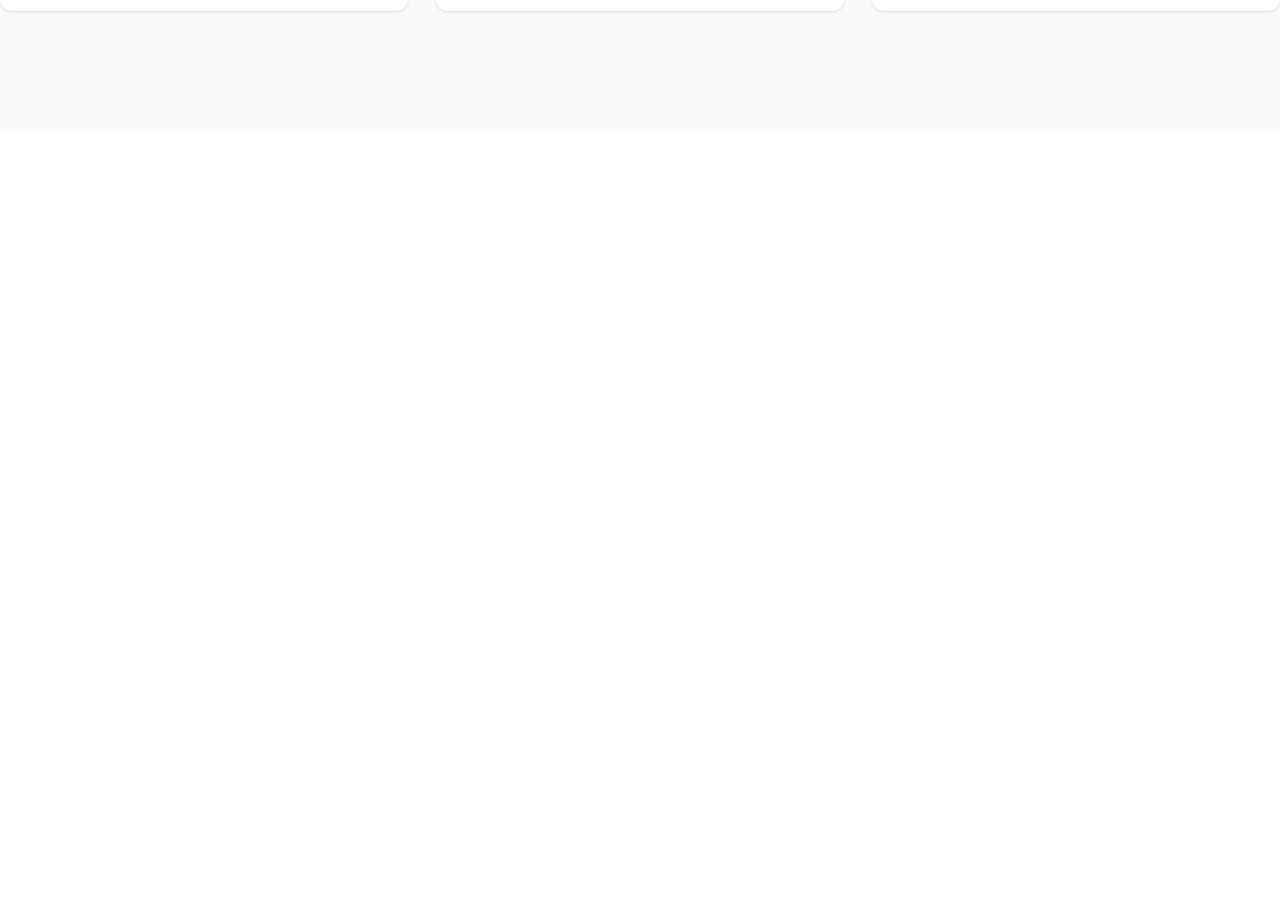
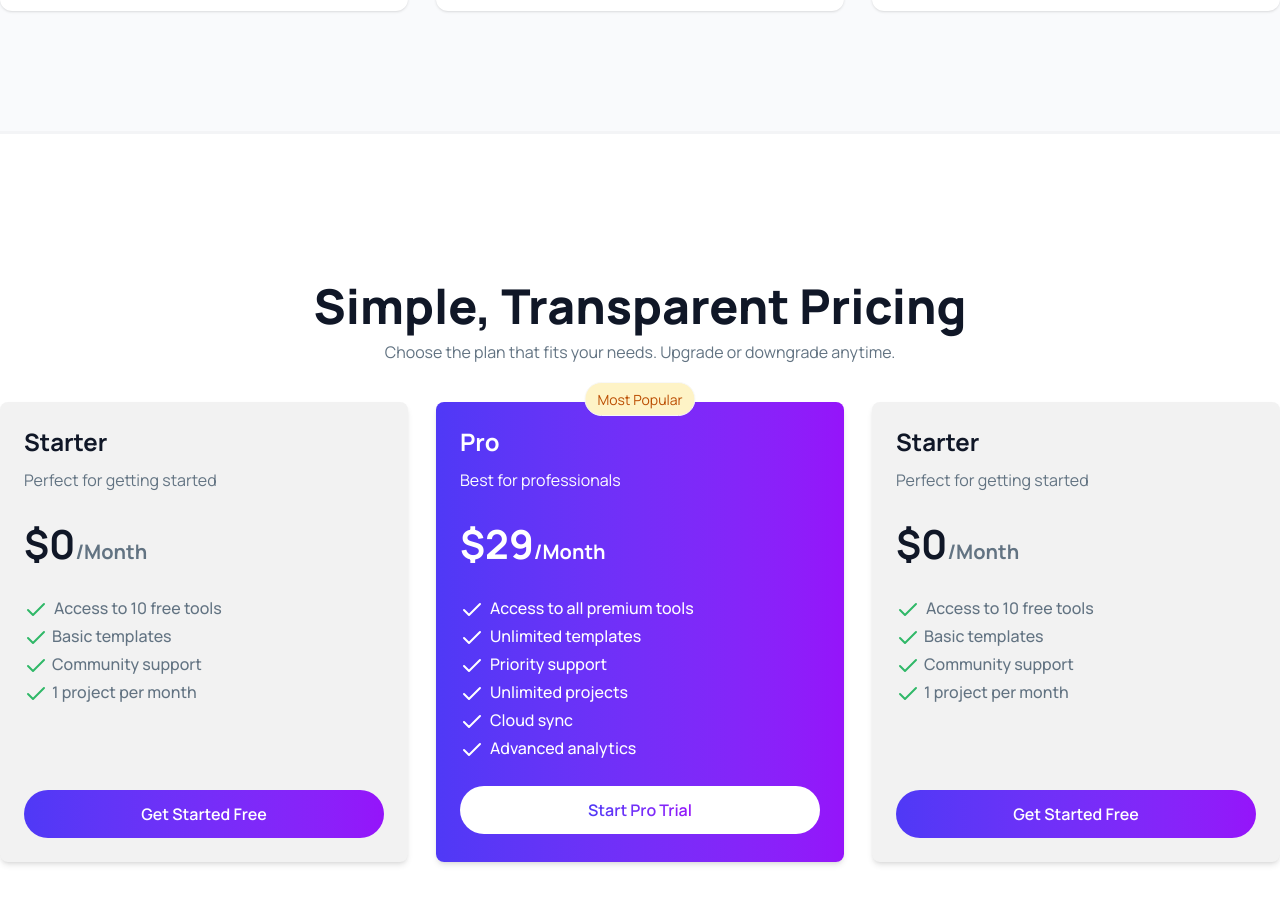
Before and after one commit to HasanMohammodZakaria/assignment-06-ml-06-digi-tools-buying, a React (Vite) app: page / in a window 1280 px wide. Shown: the part 1817-2720 px from the top of the page. Before the commit the page ends 1948 px from the top, so only its background shows below. Built offline with nearby package versions, Linux system fonts and the light colour scheme.

Commit message:
adding pricing components

```diff
--- a/src/App.jsx
+++ b/src/App.jsx
@@ -2,6 +2,7 @@ import Banner from "./components/Banner"
 import Counter from "./components/Counter"
 import Getstarted from "./components/Getstarted"
 import Navbar from "./components/Navbar"
+import Pricingcard from "./components/Pricingcard"
 
 function App() {
 
@@ -12,6 +13,7 @@ function App() {
       <Banner/>
       <Counter/>
       <Getstarted/>
+      <Pricingcard/>
     </>
   )
 }
--- a/src/components/Banner.jsx
+++ b/src/components/Banner.jsx
@@ -13,9 +13,8 @@ const Banner = () => {
             New: AI-Powered Tools Available
           </span>
         </div>
-        <h2 className="text-3xl md:text-5xl lg:text-[72px] font-extrabold text-[#101727] leading-snug mt-4">
-          Supercharge Your
-          <br /> Digital Workflow
+        <h2 className="text-3xl md:text-5xl lg:text-[60px] font-extrabold text-[#101727] leading-snug mt-4">
+          Supercharge Your<br/>Digital Workflow
         </h2>
         <p className="md:text-[16px] lg:text-[18px] leading-7 text-[#627382] mt-4">
           Access premium AI tools, design assets, templates, and productivity{" "}
--- a/src/components/Getstarted.jsx
+++ b/src/components/Getstarted.jsx
@@ -5,7 +5,7 @@ import rocket from '../assets/rocket.png';
 
 const Getstarted = () => {
     return (
-        <div className='bg-[#F9FAFC] mt-20 py-30'>
+        <div className='bg-[#F9FAFC] mt-20 py-30 border-b-3 border-gray-100'>
             <h3 className='text-[48px] text-[#101727] font-extrabold text-center mt-4'>Get Started in 3 Steps</h3>
             <p className='text-[#627382] leading-5 text-center'>Start using premium digital tools in minutes, not hours.</p>
 
--- /dev/null
+++ b/src/components/Pricingcard.jsx
@@ -0,0 +1,147 @@
+import React from "react";
+import { Check } from "lucide-react";
+
+const Pricingcard = () => {
+  return (
+    <div className="py-30 max-w-7xl mx-auto">
+      <h3 className="text-[48px] text-[#101727] font-extrabold text-center mt-4">
+        Simple, Transparent Pricing
+      </h3>
+      <p className="text-[#627382] leading-5 text-center mb-6">
+        Choose the plan that fits your needs. Upgrade or downgrade anytime.
+      </p>
+      <div className="grid md:grid-cols-2 lg:grid-cols-3 gap-7 mt-10">
+        <div className=" bg-[#F2F2F2] shadow-md p-6 rounded-lg">
+          <h4 className="text-2xl text-[#101727] font-bold mb-3">Starter</h4>
+          <p className="text-[#627382] leading-5 mb-6">
+            Perfect for getting started
+          </p>
+          <h2 className="text-[40px] font-bold text-[#101727] mb-6">
+            $0<span className="text-[20px] text-[#627382]">/Month</span>
+          </h2>
+          <div className="mb-21">
+            <div className="flex gap-1.5 mb-1">
+              <Check className="text-[#30B868]" />
+              <p className="text-[#627382] leading-5 font-medium">
+                Access to 10 free tools
+              </p>
+            </div>
+            <div className="flex gap-1 mb-1">
+              <Check className="text-[#30B868]" />
+              <p className="text-[#627382] leading-5 font-medium">
+                Basic templates
+              </p>
+            </div>
+            <div className="flex gap-1 mb-1">
+              <Check className="text-[#30B868]" />
+              <p className="text-[#627382] leading-5 font-medium">
+                Community support
+              </p>
+            </div>
+            <div className="flex gap-1 mb-1">
+              <Check className="text-[#30B868]" />
+              <p className="text-[#627382] leading-5 font-medium">
+                1 project per month
+              </p>
+            </div>
+          </div>
+          <button className="bg-linear-to-r from-[#4F39F6] to-[#9514FA] text-[16px] font-semibold text-white px-5 py-3 rounded-4xl w-full mt-">
+            Get Started Free
+          </button>
+        </div>
+        <div className="relative bg-linear-to-r from-[#4F39F6] to-[#9514FA] t shadow-md p-6 rounded-lg">
+          <h4 className="text-2xl text-white font-bold mb-3">Pro</h4>
+          <p className="text-white leading-5 mb-6">
+            Best for professionals
+          </p>
+          <h2 className="text-[40px] font-bold text-white mb-6">
+            $29<span className="text-[20px] text-white">/Month</span>
+          </h2>
+          <div className="mb-6">
+            <div className="flex gap-1.5 mb-1">
+              <Check className="text-white" />
+              <p className="text-white leading-5 font-medium">
+                Access to all premium tools
+              </p>
+            </div>
+            <div className="flex gap-1.5 mb-1">
+              <Check className="text-white" />
+              <p className="text-white leading-5 font-medium">
+                Unlimited templates
+              </p>
+            </div>
+            <div className="flex gap-1.5 mb-1">
+              <Check className="text-white" />
+              <p className="text-white leading-5 font-medium">
+                Priority support
+              </p>
+            </div>
+            <div className="flex gap-1.5 mb-1">
+              <Check className="text-white" />
+              <p className="text-white leading-5 font-medium">
+                Unlimited projects
+              </p>
+            </div>
+            <div className="flex gap-1.5 mb-1">
+              <Check className="text-white" />
+              <p className="text-white leading-5 font-medium">
+                Cloud sync
+              </p>
+            </div>
+            <div className="flex gap-1.5 mb-1">
+              <Check className="text-white" />
+              <p className="text-white leading-5 font-medium">
+               Advanced analytics
+              </p>
+            </div>
+
+          </div>
+          <button className="bg-white text-[16px] font-semibold text-white px-5 py-3 rounded-4xl w-full mt-">
+           <span className="text-[16px] font-semibold whitespace-nowrap bg-linear-to-r from-[#4F39F6] to-[#9514FA] bg-clip-text text-transparent">Start Pro Trial</span>
+          </button>
+          <div className="absolute left-1/2 -translate-x-1/2 -top-5  badge bg-[#FEF3C6] px-3 py-4 rounded-4xl text-[#BB4D00]">Most Popular</div>
+          </div>
+        <div className=" bg-[#F2F2F2] shadow-md p-6 rounded-lg">
+          <h4 className="text-2xl text-[#101727] font-bold mb-3">Starter</h4>
+          <p className="text-[#627382] leading-5 mb-6">
+            Perfect for getting started
+          </p>
+          <h2 className="text-[40px] font-bold text-[#101727] mb-6">
+            $0<span className="text-[20px] text-[#627382]">/Month</span>
+          </h2>
+          <div className="mb-21">
+            <div className="flex gap-1.5 mb-1">
+              <Check className="text-[#30B868]" />
+              <p className="text-[#627382] leading-5 font-medium">
+                Access to 10 free tools
+              </p>
+            </div>
+            <div className="flex gap-1 mb-1">
+              <Check className="text-[#30B868]" />
+              <p className="text-[#627382] leading-5 font-medium">
+                Basic templates
+              </p>
+            </div>
+            <div className="flex gap-1 mb-1">
+              <Check className="text-[#30B868]" />
+              <p className="text-[#627382] leading-5 font-medium">
+                Community support
+              </p>
+            </div>
+            <div className="flex gap-1 mb-1">
+              <Check className="text-[#30B868]" />
+              <p className="text-[#627382] leading-5 font-medium">
+                1 project per month
+              </p>
+            </div>
+          </div>
+          <button className="bg-linear-to-r from-[#4F39F6] to-[#9514FA] text-[16px] font-semibold text-white px-5 py-3 rounded-4xl w-full mt-">
+            Get Started Free
+          </button>
+        </div>
+      </div>
+    </div>
+  );
+};
+
+export default Pricingcard;
```
